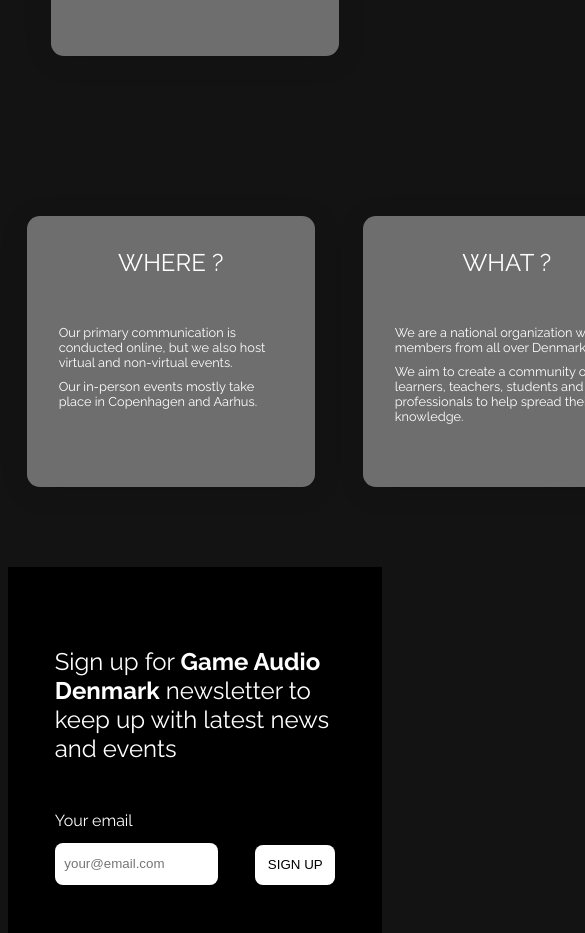
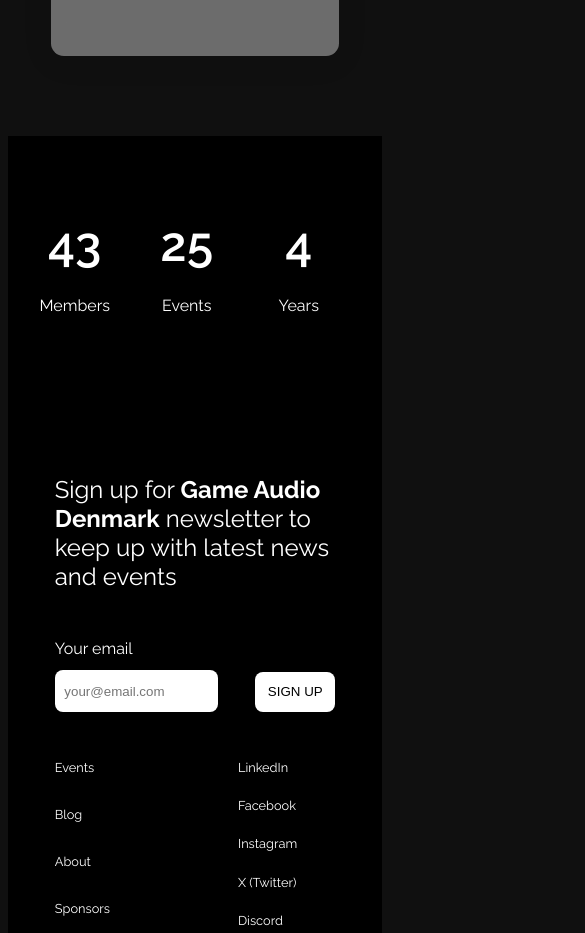
Before and after one commit to teriTheDesigner/game-audio-denmark, a Next.js app: page / in a window 390 px wide. Shown: the part 2160-3093 px from the top of the page, 585 px wide, since content can reach past the window. Built offline with nearby package versions, Linux system fonts and the light colour scheme.

Commit message:
feat: numbers + globals

```diff
--- a/app/components/Footer/Footer.module.css
+++ b/app/components/Footer/Footer.module.css
@@ -200,3 +200,9 @@
     margin-bottom: 3rem;
   }
 }
+
+@media (min-width: 1500px) {
+  .contact {
+    margin-right: 15rem;
+  }
+}
--- a/app/components/Numbers/Numbers.js
+++ b/app/components/Numbers/Numbers.js
@@ -1,6 +1,6 @@
 "use client";
 
-import { useState, useEffect } from "react";
+import { useState, useEffect, useRef } from "react";
 import styles from "./Numbers.module.css";
 
 export default function Numbers() {
@@ -11,13 +11,16 @@
   ];
 
   const [count, setCount] = useState(0);
+  const [isCounting, setIsCounting] = useState(false);
+
+  const numbersContainerRef = useRef(null);
 
   useEffect(() => {
     const duration = 1000;
     const steps = 50;
     const interval = duration / steps;
 
-    if (count < numbersToDisplay[0].number) {
+    if (isCounting && count < numbersToDisplay[0].number) {
       const timer = setInterval(() => {
         setCount((prevCount) => prevCount + 1);
       }, interval);
@@ -26,9 +29,34 @@
         clearInterval(timer);
       };
     }
-  }, [count, numbersToDisplay]);
+  }, [count, isCounting, numbersToDisplay]);
+
+  useEffect(() => {
+    const observer = new IntersectionObserver(
+      (entries) => {
+        entries.forEach((entry) => {
+          if (entry.isIntersecting) {
+            setIsCounting(true);
+          }
+        });
+      },
+      { threshold: 0.65 }
+    );
+
+    if (numbersContainerRef.current) {
+      observer.observe(numbersContainerRef.current);
+    }
+
+    return () => {
+      observer.disconnect();
+    };
+  }, []);
 
   return (
+    <section
+      ref={numbersContainerRef}
+      className={`${styles.section} grid-component`}
+    >
       <div className={styles.numbersContainer}>
         {numbersToDisplay.map((item) => (
           <div key={item.name} className={styles.numbers}>
@@ -39,5 +67,6 @@
           </div>
         ))}
       </div>
+    </section>
   );
 }
--- a/app/components/Numbers/Numbers.module.css
+++ b/app/components/Numbers/Numbers.module.css
@@ -1,6 +1,10 @@
 .number {
   font-size: 8rem;
   font-weight: 600;
+}
+
+.section {
+  background-color: black;
 }
 
 .numbers {
@@ -9,13 +13,48 @@
   justify-content: center;
   align-items: center;
   gap: 3rem;
-  min-width: 400px;
+  width: 16rem;
+  margin-right: 2rem;
 }
 
 .numbersContainer {
   display: flex;
+  grid-column: 2/3;
 }
 
 .name {
   font-size: 2rem;
 }
+
+@media (max-width: 1000px) {
+  .numbers {
+    width: 10rem;
+    margin-right: 1rem;
+  }
+  .number {
+    font-size: 5rem;
+  }
+  .name {
+    font-size: 1.2rem;
+  }
+}
+
+@media (max-width: 600px) {
+  .numbers {
+    width: 6rem;
+    margin-right: 1rem;
+    gap: 1.5rem;
+  }
+  .number {
+    font-size: 3rem;
+  }
+  .name {
+    font-size: 1rem;
+  }
+}
+
+@media (max-width: 400px) {
+  .numbersContainer {
+    overflow-x: hidden;
+  }
+}
--- a/app/globals.css
+++ b/app/globals.css
@@ -1,5 +1,5 @@
 :root {
-  background-color: rgb(19, 19, 19);
+  background-color: rgb(16, 16, 16);
   color: white;
 }
 
@@ -18,3 +18,21 @@
     padding: 5rem 0rem 5rem 0rem;
   }
 }
+
+@media (min-width: 1500px) {
+  .grid-component {
+    grid-template-columns: 10% 1fr 10%;
+  }
+  .grid-section {
+    grid-template-columns: 10% 1fr 10%;
+  }
+}
+
+@media (min-width: 1800px) {
+  .grid-component {
+    grid-template-columns: 15% 1fr 15%;
+  }
+  .grid-section {
+    grid-template-columns: 15% 1fr 15%;
+  }
+}
--- a/app/page.js
+++ b/app/page.js
@@ -8,12 +8,12 @@
 export default function Home() {
   return (
     <main className={styles.main}>
-      {/* <h1 className={styles.h1}>GAME AUDIO DENMARK</h1> */}
-      {/* <Slider />
-      <Numbers /> */}
+      {/* <h1 className={styles.h1}>GAME AUDIO DENMARK</h1>
+      <Slider /> */}
       <MembershipCard />
       <SponsorshipCards />
-      <SponsorAttractCards />
+      <Numbers />
+      {/* <SponsorAttractCards /> */}
     </main>
   );
 }
```
Lines whose indentation alone changed are shown as unchanged.
